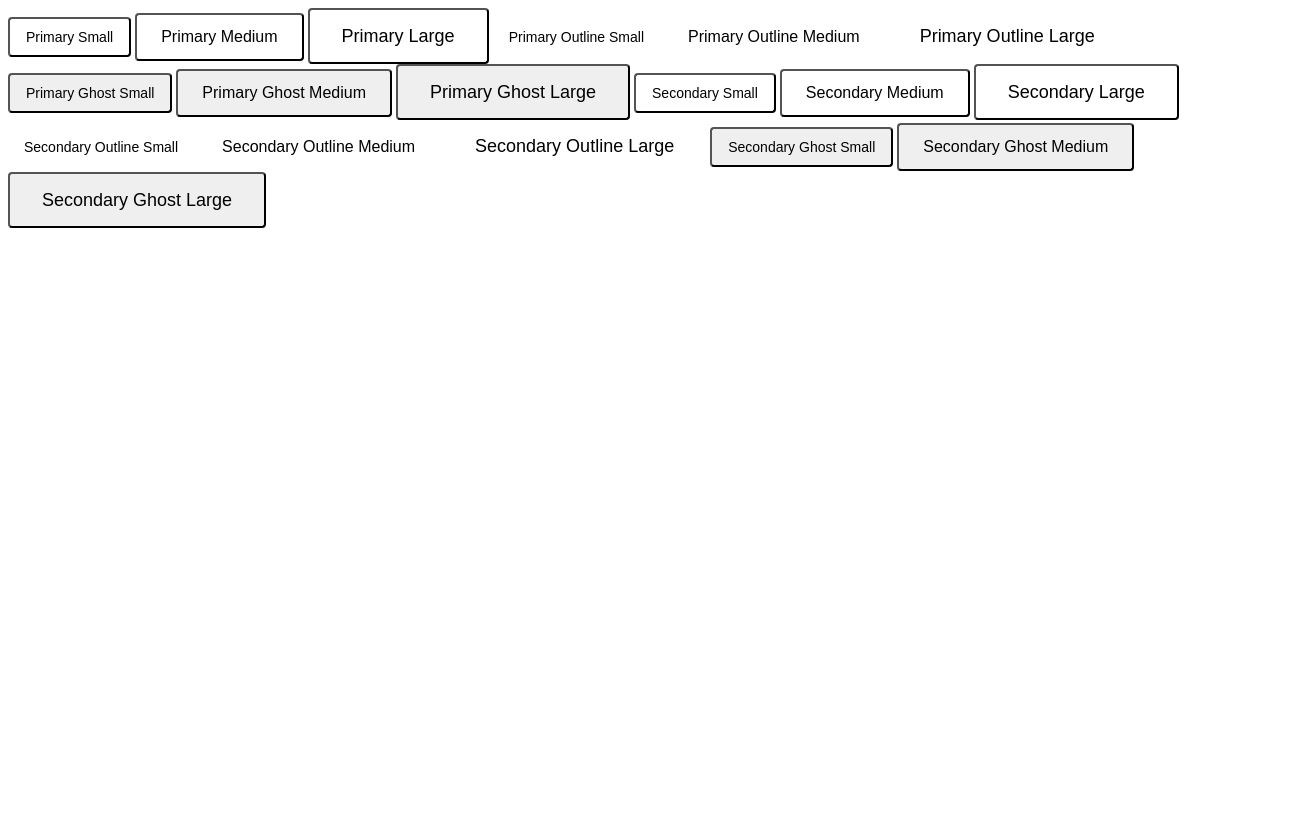
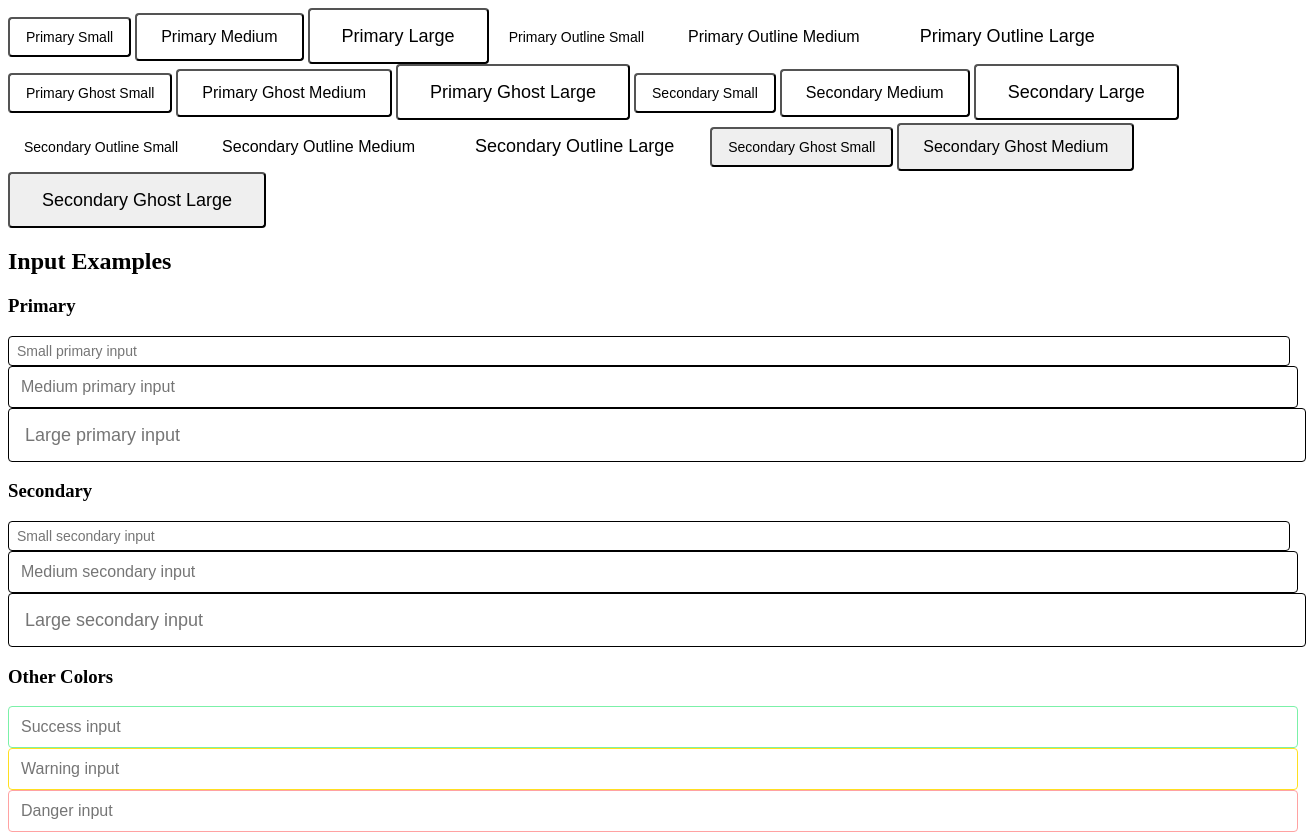
Before and after one commit to kubilaysabah/svelte-ui, a SvelteKit app: page / in a window 1280 px wide. Shown: the top 834 px of the page, 1306 px wide, since content can reach past the window. Before the commit the page ends 800 px from the top, so only its background shows below. Built offline with nearby package versions, Linux system fonts and the light colour scheme.

Commit message:
update input

```diff
--- a/src/app.css
+++ b/src/app.css
@@ -3,13 +3,13 @@
 @custom-variant dark (&:where(.dark, .dark *));
 
 :root {
-	--primary: oklch(0.205 0 0);
+	--primary: oklch(0.2058 0.0319 264.62);
 	--primary-foreground: oklch(1 0 0);
-	--secondary: oklch(0.3715 0 0);
+	--secondary: oklch(0.2825 0.0453 264.18);
 	--secondary-foreground: oklch(1 0 0);
 	--muted: oklch(0.97 0 0);
 	--muted-foreground: oklch(0.556 0 0);
-	--background: oklch(85.142% 0.0001 271.152);
+	--background: oklch(1 0 0);
 	--foreground: oklch(29.313% 0.00003 271.152);
 }
 
@@ -21,7 +21,7 @@
 	--muted: oklch(0.269 0 0);
 	--muted-foreground: oklch(0.708 0 0);
 	--background: oklch(0.1591 0 0);
-	--foreground: oklch(1 0 0);
+	--foreground: oklch(0.8157 0.1399 208.24);
 }
 
 @theme {
--- a/src/components/button/button.svelte
+++ b/src/components/button/button.svelte
@@ -3,36 +3,35 @@
 	import { cva, type VariantProps } from 'class-variance-authority';
 
 	// BEM-style: block = 'btn', modifiers = 'btn--<modifier>'
-	const button = cva('btn', {
+	const button = cva('button', {
 		variants: {
 			variant: {
-				fill: 'btn--fill',
-				outline: 'btn--outline',
-				ghost: 'btn--ghost'
+				fill: 'button--fill',
+				outline: 'button--outline',
+				ghost: 'button--ghost'
 			},
-			intent: {
-				primary: 'btn--primary',
-				secondary: 'btn--secondary'
+			color: {
+				primary: 'button--primary',
+				secondary: 'button--secondary'
 			},
 			size: {
-				small: 'btn--small',
-				medium: 'btn--medium',
-				large: 'btn--large'
+				small: 'button--small',
+				medium: 'button--medium',
+				large: 'button--large'
 			},
 			disabled: {
 				false: '',
-				true: 'btn--disabled'
+				true: 'button--disabled'
 			}
 		}
-		// No compoundVariants necessary: prefer multiple modifier classes (BEM)
 	});
 
-	interface ButtonProps extends HTMLButtonAttributes, VariantProps<typeof button> {}
+	interface ButtonProps extends Omit<HTMLButtonAttributes, 'color' | 'size'>, VariantProps<typeof button> {}
 
 	const {
 		class: className,
 		disabled,
-		intent,
+		color,
 		size,
 		variant,
 		children,
@@ -40,7 +39,7 @@
 	}: ButtonProps = $props();
 </script>
 
-<button {...rest} class={button({ intent, size, variant, disabled, class: className })}>
+<button {...rest} {disabled} class={button({ color, size, variant, disabled, class: className })}>
 	{@render children?.()}
 </button>
 
@@ -48,61 +47,62 @@
 	@reference "tailwindcss";
 
 	/* base block */
-	.btn {
-		@apply inline-flex items-center justify-center rounded text-center font-medium;
+	.button {
+		@apply inline-flex items-center justify-center rounded text-center font-medium transition-all duration-100;
 	}
 
 	/* disabled modifier */
-	.btn--disabled,
-	.btn:disabled {
+	.button--disabled,
+	.button:disabled {
 		@apply cursor-not-allowed opacity-50;
 	}
 
-	.btn--small {
+	.button--small {
 		@apply px-4 py-2 text-sm;
 	}
 
-	.btn--medium {
+	.button--medium {
 		@apply px-6 py-2.5 text-base;
 	}
 
-	.btn--large {
+	.button--large {
 		@apply px-8 py-3 text-lg;
 	}
 
 	/* intent modifiers */
-	.btn--primary.btn--fill {
+	.button--primary.button--fill {
 		background-color: var(--color-primary);
 		color: var(--color-primary-foreground);
 	}
 
-	.btn--primary.btn--fill:hover {
-		background-color: var(--color-primary);
-		background-color: var(--color-primary-foreground);
+	.button--primary.button--fill:hover {
+		background-color: darken(var(--color-primary), 10%);
+		color: var(--color-primary-foreground);
 	}
 
-	.btn--primary.btn--outline {
-		background-color: transparent;
+	.button--primary.button--outline {
+		background-color: var(--color-background);
 		border: 1px solid var(--color-primary);
 		color: var(--color-primary);
 	}
 
-	.btn--primary.btn--ghost {
+	.button--primary.button--ghost {
+		background-color: var(--color-background);
 		color: var(--color-primary);
 	}
 
-	.btn--secondary.btn--fill {
+	.button--secondary.button--fill {
 		background-color: var(--color-secondary);
 		color: var(--color-secondary-foreground);
 	}
 
-	.btn--secondary.btn--outline {
-		background-color: transparent;
+	.button--secondary.button--outline {
+		background-color: var(--color-background);
 		border: 1px solid var(--color-primary);
 		color: var(--color-primary);
 	}
 
-	.btn--secondary.btn--ghost {
+	.button--secondary.button--ghost {
 		color: var(--color-primary);
 	}
 </style>
--- a/src/components/index.ts
+++ b/src/components/index.ts
@@ -1 +1,2 @@
-export * from "./button"
+export { default as Button } from "./button/button.svelte"
+export { default as Input } from "./input/input.svelte"
--- /dev/null
+++ b/src/components/input/index.ts
@@ -0,0 +1 @@
+export * from "./input.svelte"
--- /dev/null
+++ b/src/components/input/input.svelte
@@ -0,0 +1,94 @@
+<script lang="ts">
+	import type { HTMLInputAttributes } from 'svelte/elements';
+	import { cva, type VariantProps } from 'class-variance-authority';
+
+	const input = cva('input', {
+        variants: {
+            color: {
+                primary: 'input--primary',
+                secondary: 'input--secondary',
+                danger: 'input--danger',
+                success: 'input--success',
+                warning: 'input--warning',
+            },
+            size: {
+                small: 'input--small',
+                medium: 'input--medium',
+                large: 'input--large',
+            },
+            disabled: {
+                false: '',
+                true: 'input--disabled',
+            }
+        }
+    });
+
+	interface InputProps extends Omit<HTMLInputAttributes, 'size' | 'color'>, VariantProps<typeof input> {}
+
+	const {
+		type,
+		class: className,
+		color = 'primary',
+		size = 'medium',
+		disabled = false,
+		...rest
+	}: InputProps = $props();
+</script>
+
+<input
+    {type}
+    {disabled}
+    class={input({ color, size, disabled, class: className })}
+    {...rest} />
+
+<style lang="postcss">
+	@reference "tailwindcss";
+
+    /* base input styles */
+    .input {
+        background-color: var(--color-background);
+        @apply w-full px-3 py-2 border rounded focus:outline-none focus:ring-2 transition-colors;
+    }
+
+    /* disabled modifier */
+    .input--disabled,
+    .input:disabled {
+        @apply cursor-not-allowed opacity-50;
+    }
+
+    /* size modifiers */
+    .input--small {
+        @apply px-2 py-1 text-sm;
+    }
+
+    .input--medium {
+        @apply px-3 py-2 text-base;
+    }
+
+    .input--large {
+        @apply px-4 py-3 text-lg;
+    }
+
+    /* color modifiers */
+    .input--primary {
+        border-color: var(--color-primary);
+        color: var(--color-primary);
+    }
+
+    .input--secondary {
+        border-color: var(--color-secondary);
+        color: var(--color-secondary);
+    }
+
+    .input--danger {
+        @apply border-red-300 focus:border-red-500 focus:ring-red-500 text-red-500;
+    }
+
+    .input--success {
+        @apply border-green-300 focus:border-green-500 focus:ring-green-500 text-green-500;
+    }
+
+    .input--warning {
+        @apply border-yellow-300 focus:border-yellow-500 focus:ring-yellow-500 text-yellow-500;
+    }
+</style>
--- a/src/routes/+page.svelte
+++ b/src/routes/+page.svelte
@@ -1,31 +1,65 @@
 <script lang="ts">
-	import Button from '$components//button/button.svelte';
+	import { Button, Input } from '$components';
 </script>
 
 <main>
 	<nav class="p-4">
-		<Button size="small" intent="primary" variant="fill">{'Primary Small'}</Button>
-		<Button size="medium" intent="primary" variant="fill">{'Primary Medium'}</Button>
-		<Button size="large" intent="primary" variant="fill">{'Primary Large'}</Button>
+		<Button size="small" color="primary" variant="fill">{'Primary Small'}</Button>
+		<Button size="medium" color="primary" variant="fill">{'Primary Medium'}</Button>
+		<Button size="large" color="primary" variant="fill">{'Primary Large'}</Button>
 
-		<Button size="small" intent="primary" variant="outline">{'Primary Outline Small'}</Button>
-		<Button size="medium" intent="primary" variant="outline">{'Primary Outline Medium'}</Button>
-		<Button size="large" intent="primary" variant="outline">{'Primary Outline Large'}</Button>
+		<Button size="small" color="primary" variant="outline">{'Primary Outline Small'}</Button>
+		<Button size="medium" color="primary" variant="outline">{'Primary Outline Medium'}</Button>
+		<Button size="large" color="primary" variant="outline">{'Primary Outline Large'}</Button>
 
-		<Button size="small" intent="primary" variant="ghost">{'Primary Ghost Small'}</Button>
-		<Button size="medium" intent="primary" variant="ghost">{'Primary Ghost Medium'}</Button>
-		<Button size="large" intent="primary" variant="ghost">{'Primary Ghost Large'}</Button>
+		<Button size="small" color="primary" variant="ghost">{'Primary Ghost Small'}</Button>
+		<Button size="medium" color="primary" variant="ghost">{'Primary Ghost Medium'}</Button>
+		<Button size="large" color="primary" variant="ghost">{'Primary Ghost Large'}</Button>
 
-		<Button size="small" intent="secondary" variant="fill">{'Secondary Small'}</Button>
-		<Button size="medium" intent="secondary" variant="fill">{'Secondary Medium'}</Button>
-		<Button size="large" intent="secondary" variant="fill">{'Secondary Large'}</Button>
+		<Button size="small" color="secondary" variant="fill">{'Secondary Small'}</Button>
+		<Button size="medium" color="secondary" variant="fill">{'Secondary Medium'}</Button>
+		<Button size="large" color="secondary" variant="fill">{'Secondary Large'}</Button>
 
-		<Button size="small" intent="secondary" variant="outline">{'Secondary Outline Small'}</Button>
-		<Button size="medium" intent="secondary" variant="outline">{'Secondary Outline Medium'}</Button>
-		<Button size="large" intent="secondary" variant="outline">{'Secondary Outline Large'}</Button>
+		<Button size="small" color="secondary" variant="outline">{'Secondary Outline Small'}</Button>
+		<Button size="medium" color="secondary" variant="outline">{'Secondary Outline Medium'}</Button>
+		<Button size="large" color="secondary" variant="outline">{'Secondary Outline Large'}</Button>
 
-		<Button size="small" intent="secondary" variant="ghost">{'Secondary Ghost Small'}</Button>
-		<Button size="medium" intent="secondary" variant="ghost">{'Secondary Ghost Medium'}</Button>
-		<Button size="large" intent="secondary" variant="ghost">{'Secondary Ghost Large'}</Button>
+		<Button size="small" color="secondary" variant="ghost">{'Secondary Ghost Small'}</Button>
+		<Button size="medium" color="secondary" variant="ghost">{'Secondary Ghost Medium'}</Button>
+		<Button size="large" color="secondary" variant="ghost">{'Secondary Ghost Large'}</Button>
 	</nav>
+
+	<div class="p-4">
+		<h2 class="mb-4 text-lg font-semibold">Input Examples</h2>
+
+		<!-- Primary inputs -->
+		<div class="mb-4">
+			<h3 class="mb-2 text-md font-medium">Primary</h3>
+			<Input type="text" color="primary" size="small" placeholder="Small primary input" class="mb-2" />
+			<Input type="text" color="primary" size="medium" placeholder="Medium primary input" class="mb-2" />
+			<Input type="text" color="primary" size="large" placeholder="Large primary input" class="mb-2" />
+		</div>
+
+		<!-- Secondary inputs -->
+		<div class="mb-4">
+			<h3 class="mb-2 text-md font-medium">Secondary</h3>
+			<Input type="text" color="secondary" size="small" placeholder="Small secondary input" class="mb-2" />
+			<Input type="text" color="secondary" size="medium" placeholder="Medium secondary input" class="mb-2" />
+			<Input type="text" color="secondary" size="large" placeholder="Large secondary input" class="mb-2" />
+		</div>
+
+		<!-- Other variants -->
+		<div class="mb-4">
+			<h3 class="mb-2 text-md font-medium">Other Colors</h3>
+			<Input type="text" color="success" size="medium" placeholder="Success input" class="mb-2" />
+			<Input type="text" color="warning" size="medium" placeholder="Warning input" class="mb-2" />
+			<Input type="text" color="danger" size="medium" placeholder="Danger input" class="mb-2" />
+		</div>
+
+		<!-- Disabled -->
+		<div class="mb-4">
+			<h3 class="mb-2 text-md font-medium">Disabled</h3>
+			<Input type="text" color="primary" size="medium" placeholder="Disabled input" disabled />
+		</div>
+	</div>
 </main>
```
